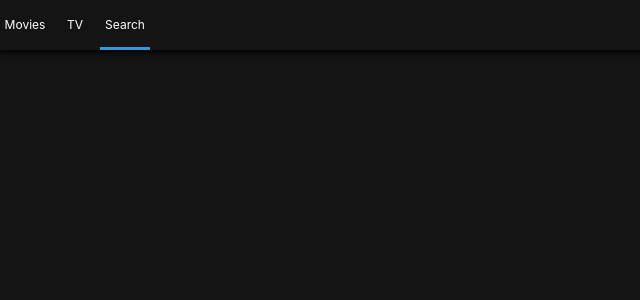
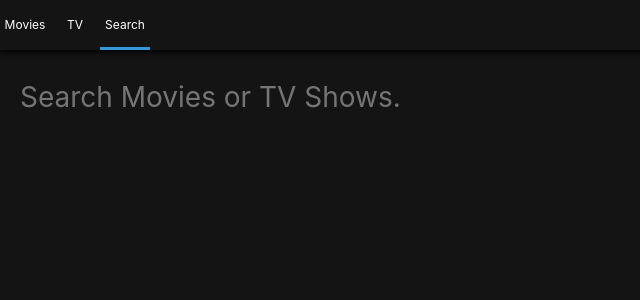
Before and after one commit to younheeJang/mflix, a React (Create React App) app: page /search in a window 1280 px wide. Shown: the top 300 px of the page, without its empty margins (0-640 px from the left). Built offline with nearby package versions, Linux system fonts and the light colour scheme.

Commit message:
Message component

```diff
--- /dev/null
+++ b/src/Components/Message.js
@@ -0,0 +1,22 @@
+import React from "react";
+import PropTypes from "prop-types";
+import styled from "styled-components";
+
+const Container = styled.div`
+    width:100vw;
+    display:flex;
+    justify-content:center;
+`;
+
+const Text = styled.span`
+    color:${props => props.color};
+`;
+
+const Message = ({text, color}) => <Container><Text color={color}>{text}</Text></Container>
+
+Message.propTypes = {
+    text: PropTypes.string.isRequired,
+    color:PropTypes.string.isRequired
+}
+
+export default Message;
--- a/src/Routes/Home/HomePresenter.js
+++ b/src/Routes/Home/HomePresenter.js
@@ -3,9 +3,10 @@
 import styled from "styled-components";
 import Section from 'Components/Section';
 import Loader from "../../Components/Loader";
+import Message from "../../Components/Message";
 
 const Container = styled.div`
-    padding:0px 10px;
+    padding:0px 20px;
 `;
 
 const HomePresenter = ({nowPlaying, popular, upcoming, loading, error}) =>
@@ -20,6 +21,7 @@
         {popular && popular.length > 0 && (
             <Section title="Popular Movies">{popular.map(movie => <span key={movie.id}>{movie.title}</span>)}</Section>
         )}
+        {error && <Message color="#e74c3c" text={error}/>}
     </Container>
  );
 
--- a/src/Routes/Search/SearchContainer.js
+++ b/src/Routes/Search/SearchContainer.js
@@ -11,11 +11,19 @@
         error:null
     };
 
-    handleSubmit = () => {
+    handleSubmit = (event) => {
+        event.preventDefault();
         const {searchTerm} = this.state;
         if(searchTerm !== ""){
             this.searchByTerm();
         }
+    }
+
+    updateTerm = (event) => {
+        const {target : {value}} = event;
+        this.setState({
+            searchTerm:value
+        });
     }
 
     searchByTerm = async() => {
@@ -35,6 +43,8 @@
     render() {
         const { movieResults, tvResults, searchTerm, loading, error } = this.state;
         console.log(this.state);
-        return <SearchPresenter movieResults={movieResults} tvResults={tvResults} searchTerm={searchTerm} loading={loading} error={error} handleSubmit={this.handleSubmit} />;
+        return <SearchPresenter movieResults={movieResults} tvResults={tvResults}
+            searchTerm={searchTerm} loading={loading} error={error}
+            handleSubmit={this.handleSubmit} updateTerm={this.updateTerm}/>;
     }
 }
--- a/src/Routes/Search/SearchPresenter.js
+++ b/src/Routes/Search/SearchPresenter.js
@@ -1,8 +1,54 @@
 import React from "react";
 import PropTypes from "prop-types";
 import styled from "styled-components";
+import Loader from "../../Components/Loader";
+import Section from "../../Components/Section";
+import Message from "../../Components/Message";
 
-const SearchPresenter = ({movieResults, tvResults, loading, error, searchTerm, handleSubmit}) => null;
+const Container = styled.div`
+        padding:0px 20px;
+`;
+
+const Form = styled.form`
+        margin-bottom:50px;
+        width:100%;
+`;
+
+const Input = styled.input`
+        all:unset;
+        font-size:28px;
+        width:100%;
+`;
+
+
+const SearchPresenter = ({movieResults, tvResults, loading, error, searchTerm, handleSubmit, updateTerm}) => (
+        <Container>
+                <Form onSubmit={handleSubmit}>
+                        <Input placeholder="Search Movies or TV Shows." value={searchTerm} onChange={updateTerm}/>
+                </Form>
+                {loading ? (<Loader/>) : (
+                        <>
+                        {movieResults && movieResults.length > 0 && (
+                                <Section title="Movie Results">
+                                        {movieResults.map(movie => (
+                                                <span key={movie.id}>{movie.title}</span>
+                                        ))}
+                                </Section>
+                        )}
+                        {tvResults && tvResults.length > 0 && (
+                                <Section title="TV Results">
+                                        {tvResults.map(show => (
+                                                <span key={show.id}>{show.name}</span>
+                                        ))}
+                                </Section>
+                        )}
+                        {error && <Message color="#e74c3c" text={error}/>}
+                        {tvResults && movieResults
+                         && tvResults.length === 0 && movieResults.length === 0 && <Message text="Nothing Found" color="#95a5a6" />}
+                        </>
+                )}
+        </Container>
+        );
 
 SearchPresenter.propTypes = {
         movieResults:PropTypes.array,
@@ -10,7 +56,8 @@
         loading:PropTypes.bool.isRequired,
         error:PropTypes.string,
         searchTerm:PropTypes.string,
-        handleSubmit:PropTypes.func.isRequired
+        handleSubmit:PropTypes.func.isRequired,
+        updateTerm:PropTypes.func.isRequired
 }
 
 export default SearchPresenter;
--- a/src/Routes/TV/TVPresenter.js
+++ b/src/Routes/TV/TVPresenter.js
@@ -3,9 +3,10 @@
 import styled from "styled-components";
 import Section from "../../Components/Section";
 import Loader from "../../Components/Loader";
+import Message from "../../Components/Message";
 
 const Container = styled.div`
-        padding: 0px 10px;
+        padding: 0px 20px;
 `;
 
 const TVPresenter = ({topRated, popular, airingToday, loading, error}) =>
@@ -17,6 +18,7 @@
         {popular.map(show => show.name)}</Section> }
         {airingToday && airingToday.length > 0 && <Section title="Airing Today ">
         {airingToday.map(show => show.name)}</Section> }
+        {error && <Message color="#e74c3c" text={error}/>}
         </Container>
 
 TVPresenter.propTypes = {
```
